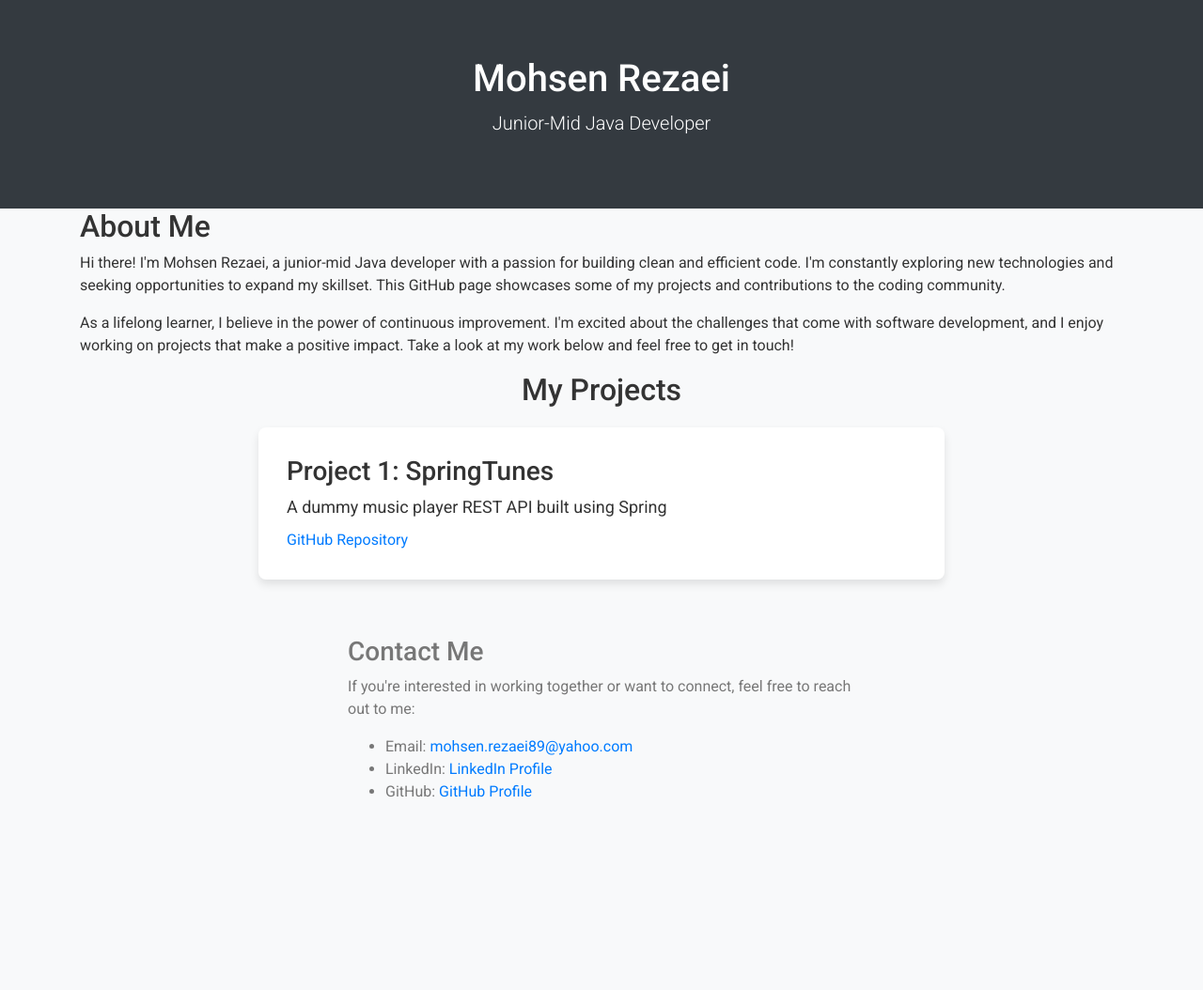
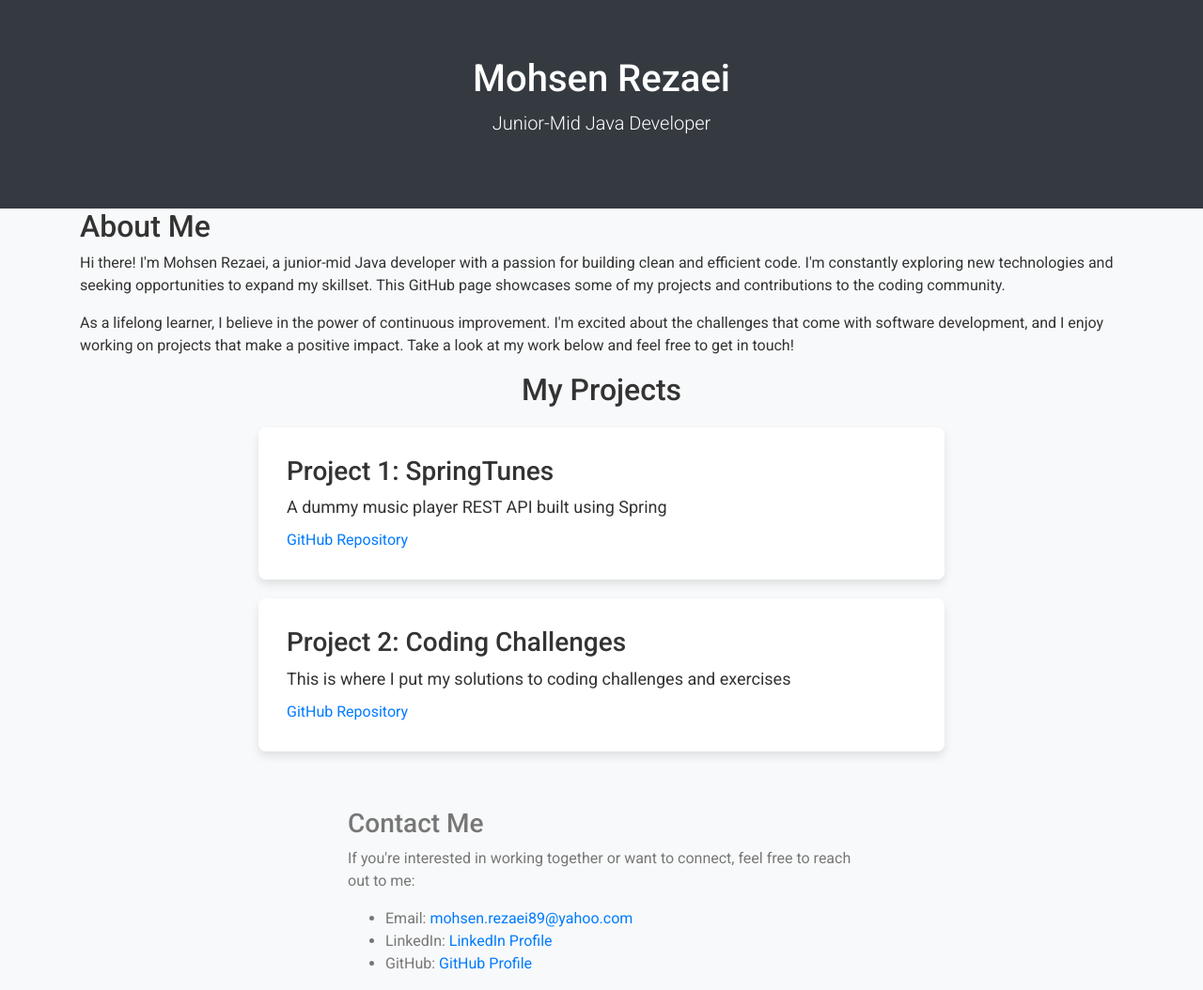
Before and after one commit to MohsenRezaeii/MohsenRezaeii.github.io, a plain HTML site: page index.html in a window 1280 px wide. Shown: the whole page at 94% size. Before the commit the page ends 871 px from the top, so only its background shows below. Drawn offline with nearby package versions, Linux system fonts and the light colour scheme.

Commit message:
Update index.html
Added coding challenges project

```diff
--- a/index.html
+++ b/index.html
@@ -88,6 +88,12 @@
                         <a href="https://github.com/MohsenRezaeii/SpringTunes" target="_blank">GitHub Repository</a>
                     </div>
 
+		    <div class="project">
+                        <h3>Project 2: Coding Challenges</h3>
+                        <p>This is where I put my solutions to coding challenges and exercises</p>
+                        <a href="https://github.com/MohsenRezaeii/CodingChallenges" target="_blank">GitHub Repository</a>
+                    </div>
+
                     <!-- Add more projects as needed -->
                 </div>
             </div>
```
